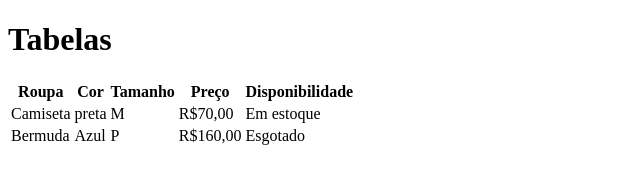
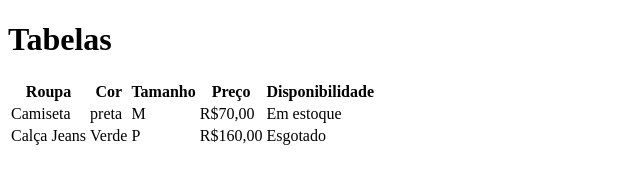
Before and after one commit to Danilo-de-Carvalho88/aula-tabela, a plain HTML site: page index.html in a window 1280 px wide. Shown: the whole page, without its empty margins (0-640 px from the left). Drawn offline with Linux system fonts and the light colour scheme.

Commit message:
Trocado de bermuda para calça jeans e também aterado a cor

```diff
--- a/index.html
+++ b/index.html
@@ -25,8 +25,8 @@
             <td>Em estoque</td>
         </tr>
         <tr>
-            <td>Bermuda</td>
-            <td>Azul</td>
+            <td>Calça Jeans</td>
+            <td>Verde</td>
             <td>P</td>
             <td>R$160,00</td>
             <td>Esgotado</td>
```
